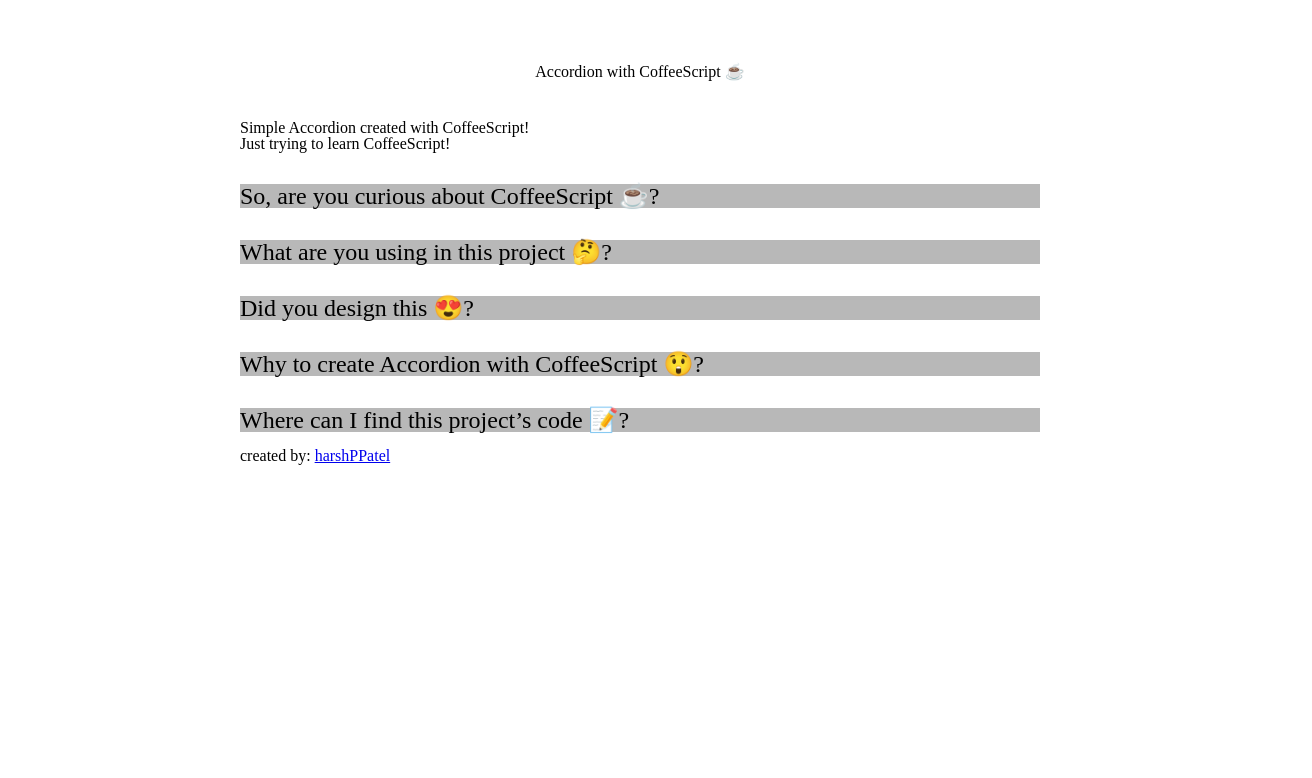
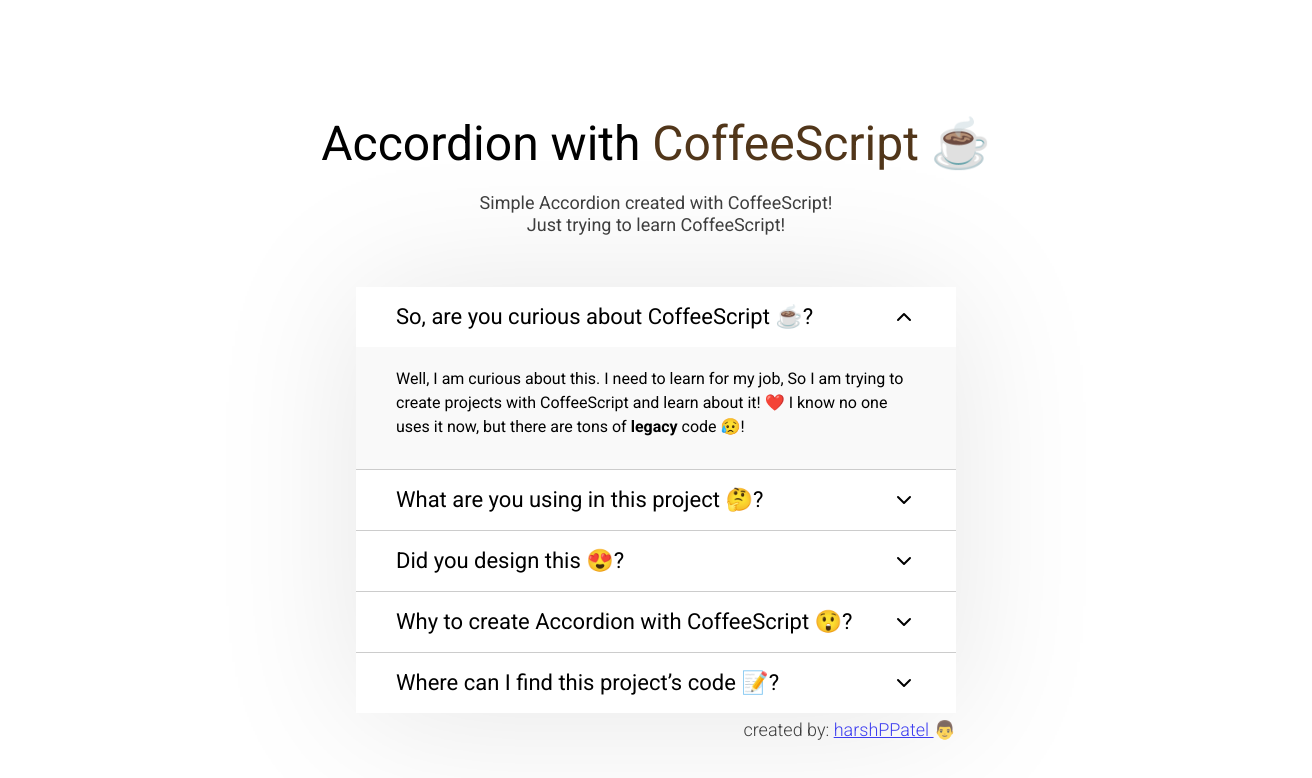
Before and after one commit to harshPPatel/accordion-coffeescript, a website built with Parcel: page src/index.html in a window 1280 px wide. Shown: the whole page, 1312 px wide, since content can reach past the window. Built offline with nearby package versions, Linux system fonts and the light colour scheme.

Commit message:
🥳🎉project completed

```diff
--- a/src/index.html
+++ b/src/index.html
@@ -4,12 +4,16 @@
     <meta charset="UTF-8">
     <meta name="viewport" content="width=device-width, initial-scale=1.0">
     <meta http-equiv="X-UA-Compatible" content="ie=edge">
-    <title>Starter Kit with Parcel JS</title>
+    <title>Accordion with CoffeeScript ☕️</title>
+    <link href="https://fonts.googleapis.com/css?family=Roboto:300,400,700&display=swap" rel="stylesheet">
+    <link rel="apple-touch-icon" sizes="180x180" href="./img/apple-touch-icon.png">
+    <link rel="icon" type="image/png" sizes="32x32" href="./img/favicon-32x32.png">
+    <link rel="icon" type="image/png" sizes="16x16" href="./img/favicon-16x16.png">
+    <link rel="manifest" href="./site.webmanifest">
     <link rel="stylesheet" href="./scss/app.scss">
   </head>
   <body>
     <main>
-
       <h1>
         Accordion with <span class="coffee">CoffeeScript</span> ☕️
       </h1>
@@ -19,9 +23,10 @@
         Just trying to learn CoffeeScript!
       </p>
       <ul class="accordion" id="myList">
-        <li class="accordion-list">
-          <div class="header" data-target="section-1">
+        <li class="accordion-list active">
+          <div class="header">
             <h3>So, are you curious about CoffeeScript ☕️?</h3>
+            <img src="./img/chevron.svg" alt="Chevron Image">
           </div>
           <div class="body">
             <p>
@@ -31,52 +36,65 @@
           </div>
         </li>
         <li class="accordion-list">
-          <div class="header" data-target="section-2">
+          <div class="header">
             <h3>What are you using in this project 🤔?</h3>
+            <img src="./img/chevron.svg" alt="Chevron Image">
           </div>
           <div class="body">
             <p>
-              Lorem ipsum dolor sit amet consectetur adipisicing elit. Laudantium quo dolor earum recusandae, tempora nulla ab dignissimos, atque expedita dicta, sint quod non dolorum ad.
+              I am using CoffeeScript for DOM maipulation and CSS for the animation and other stuff. I am using parcel.js as a bundler 🏗 for this project. The reason for using bundler for such small project is parcel makes easy to work with CoffeeScript because it skips the configuration part. 🤘
             </p>
           </div>
         </li>
         <li class="accordion-list">
-          <div class="header" data-target="section-3">
+          <div class="header">
             <h3>Did you design this 😍?</h3>
+            <img src="./img/chevron.svg" alt="Chevron Image">
           </div>
           <div class="body">
             <p>
-              Lorem ipsum dolor sit amet consectetur adipisicing elit. Laudantium quo dolor earum recusandae, tempora nulla ab dignissimos, atque expedita dicta, sint quod non dolorum ad.
+              Yeah, I like my websites clean an beautiful 🌅. I design my all website projects on my own. I have designed this website in figma which you can find the design
+              <a href="https://www.figma.com/file/y318lHq8V3VML4LnhXSwf2/Accoridan-with-CoffeeScript?node-id=1%3A2" target="_blank">
+                here
+              </a> 🔗.
             </p>
           </div>
         </li>
         <li class="accordion-list">
-          <div class="header" data-target="section-4">
+          <div class="header">
             <h3>Why to create Accordion with CoffeeScript 😲?</h3>
+            <img src="./img/chevron.svg" alt="Chevron Image">
           </div>
           <div class="body">
             <p>
-              This project is not a web app created with CoffeeScript, It just uses few lines of CoffeeScript to manipulate the DOM of the website. Currently I am using CoffeeScript to toggle active class to each of these list items. I may change this code in teh future with class based CoffeeScript Code!
+              This project is not a web app created with CoffeeScript ☕️, It just uses few lines of CoffeeScript to manipulate the DOM 🌲 of the website. Currently I am using CoffeeScript to toggle active class to each of these list items. I may change this code in teh future with class based CoffeeScript Code 🎭!
             </p>
           </div>
         </li>
         <li class="accordion-list">
-          <div class="header" data-target="section-5">
+          <div class="header">
             <h3>Where can I find this project’s code 📝?</h3>
+            <img src="./img/chevron.svg" alt="Chevron Image">
           </div>
           <div class="body">
             <p>
-              Lorem ipsum dolor sit amet consectetur adipisicing elit. Laudantium quo dolor earum recusandae, tempora nulla ab dignissimos, atque expedita dicta, sint quod non dolorum ad.
+              All of my projects are open-source and you can find the code for all projects on
+              <a href="https://github.com/harshPPatel?tab=repositories" target="_blank">
+                GitHub
+              </a> 🗃. You can find code for this project
+              <a href="https://github.com/harshPPatel/accordion-coffeescript" target="_blank">
+                here
+              </a> 😇!
             </p>
           </div>
         </li>
+        <p class="footer">
+          created by:
+          <a href="https://github.com/harshPPatel" target="_blank">
+            harshPPatel
+          </a> 👨
+        </p>
       </ul>
-      <p class="footer">
-        created by:
-        <a href="https://github.com/harshPPatel" target="_blank">
-          harshPPatel
-        </a>
-      </p>
     </main>
   </body>
   <script src="./js/app.coffee"></script>
--- a/src/js/app.coffee
+++ b/src/js/app.coffee
@@ -1,8 +1,16 @@
 # Getting Accordion List from document
 element = document.getElementById 'myList'
 
-# Adding click event for each h3 elements
-for list in element.getElementsByTagName 'h3'
+# Adding click event for each accordion header elements
+for list in element.getElementsByClassName 'header'
   list.onclick = (e) ->
     # Adding 'active' class to list item
-    e.target.parentNode.parentNode.classList.toggle 'active'
+    isActive = e.target.parentNode.classList.contains 'active'
+    if isActive
+      e.target.parentNode.classList.add 'remove'
+      e.target.parentNode.classList.remove 'active'
+      removeClass = ->
+        e.target.parentNode.classList.remove 'remove'
+      setTimeout removeClass, 1000
+    else
+      e.target.parentNode.classList.add 'active'
--- a/src/scss/01-helpers/variables.scss
+++ b/src/scss/01-helpers/variables.scss
@@ -0,0 +1 @@
+$primary-color: #51361a !default;
--- a/src/scss/02-basic/base.scss
+++ b/src/scss/02-basic/base.scss
@@ -1,32 +1,18 @@
 body {
-  width: 800px;
-  margin: 4rem auto 0;
+  font-family: 'Roboto', sans-serif;
 }
 
-h1 {
-  margin-bottom: 40px;
-  text-align: center;
+main {
+  width: 100vw;
+  height: 100vh;
+  display: flex;
+  align-items: center;
+  justify-content: center;
+  flex-direction: column;
+  padding: 16px;
+  min-height: 700px;
 }
 
-.accordion {
-  &-list {
-    margin-top: 2rem;
-
-    &.active {
-      .body {
-        display: block;
-      }
-    }
-  }
-
-  .header {
-    font-size: 1.5rem;
-    margin-bottom: 1rem;
-    cursor: pointer;
-    background-color: #b8b8b8;
-  }
-
-  .body {
-    display: none;
-  }
+b {
+  font-weight: bold;
 }
--- a/src/scss/02-basic/typography.scss
+++ b/src/scss/02-basic/typography.scss
@@ -0,0 +1,17 @@
+h1 {
+  text-align: center;
+  font-size: 48px;
+  margin-bottom: 24px;
+
+  span.coffee {
+    color: $primary-color;
+  }
+}
+
+p.kicker {
+  text-align: center;
+  font-size: 18px;
+  margin-bottom: 50px;
+  opacity: 0.75;
+  line-height: 125%;
+}
--- /dev/null
+++ b/src/scss/04-modules/accordion.scss
@@ -0,0 +1,112 @@
+.accordion {
+  width: 100%;
+  max-width: 600px;
+  margin: 0 auto;
+  position: relative;
+  box-shadow: 0 4px 140px rgba(#000, 0.1);
+
+  h3 {
+    pointer-events: none;
+    font-size: 22px;
+  }
+
+  p.footer {
+    position: absolute;
+    top: 100%;
+    right: 0;
+    text-align: right;
+    font-weight: lighter;
+    margin-top: 8px;
+    font-size: 18px;
+    opacity: 0.75;
+  }
+}
+
+.accordion-list {
+  &:not( :last-of-type ) {
+    border-bottom: 1px solid rgba(#000, 0.2);
+  }
+
+  .header {
+    padding: 0 40px;
+    cursor: pointer;
+    display: flex;
+    align-items: center;
+    justify-content: space-between;
+
+    @media screen and (max-width: 576px) {
+      padding: 10px 30px;
+    }
+
+    img {
+      transform: rotate(180deg);
+      transition: transform 0.8s ease;
+    }
+
+    h3 {
+      line-height: 60px;
+      @media screen and (max-width: 576px) {
+        line-height: 175%;
+        text-decoration: underline;
+      }
+    }
+  }
+
+  .body {
+    padding: 20px 40px 30px;
+    background-color: rgba(#000, 0.025);
+    line-height: 150%;
+    display: none;
+    font-size: 16px;
+
+    @media screen and (max-width: 576px) {
+      padding: 10px 30px 20px;
+    }
+  }
+}
+
+.accordion-list.active {
+  .header img {
+    transform: rotate(360deg);
+  }
+
+  .body {
+    display: block;
+    animation: showBody 1s ease;
+  }
+}
+
+.accordion-list.remove {
+  .header img {
+    transform: rotate(180deg);
+    transition-delay: 0.5s;
+  }
+
+  .body {
+    display: block;
+    animation: hideBody 1s ease;
+  }
+}
+
+@keyframes showBody {
+  0% {
+    max-height: 0;
+    opacity: 0;
+  }
+
+  100% {
+    max-height: 500px;
+    opacity: 1;
+  }
+}
+@keyframes hideBody {
+  0% {
+    max-height: 500px;
+    opacity: 1;
+  }
+
+  100% {
+    max-height: 0;
+    opacity: 0;
+  }
+}
--- a/src/scss/app.scss
+++ b/src/scss/app.scss
@@ -19,7 +19,7 @@
 @import './03-layout/footer.scss';
 
 // 04 - modules
-@import './04-modules/buttons.scss';
+@import './04-modules/accordion.scss';
 
 // 05 - pages
 @import './05-pages/about.scss';
```
Also changed, not shown: src/img/android-chrome-192x192.png (added), src/img/android-chrome-512x512.png (added), src/img/apple-touch-icon.png (added), src/img/chevron.svg (added), src/img/favicon-16x16.png (added), src/img/favicon-32x32.png (added), src/img/favicon.ico (added), src/scss/04-modules/buttons.scss (deleted), src/site.webmanifest (added).
